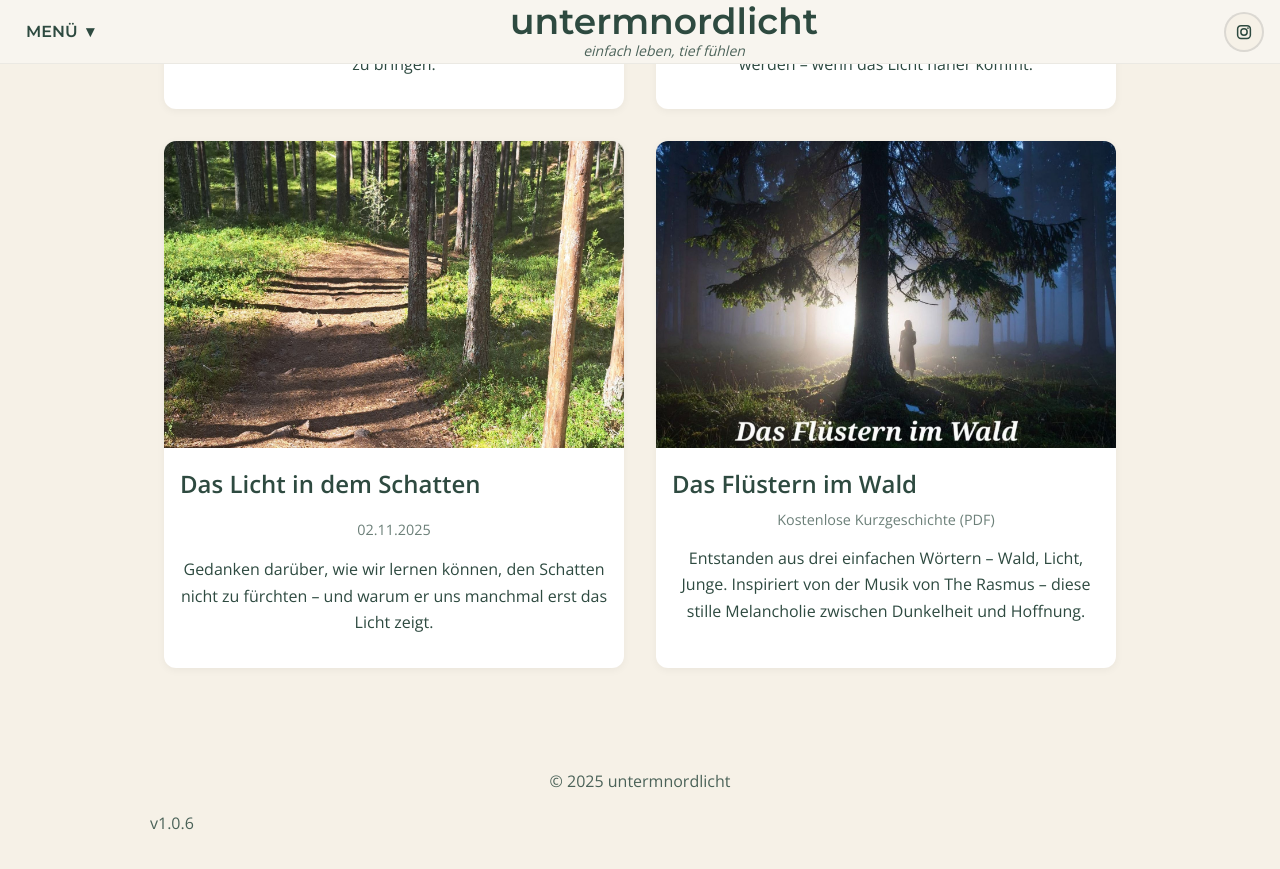
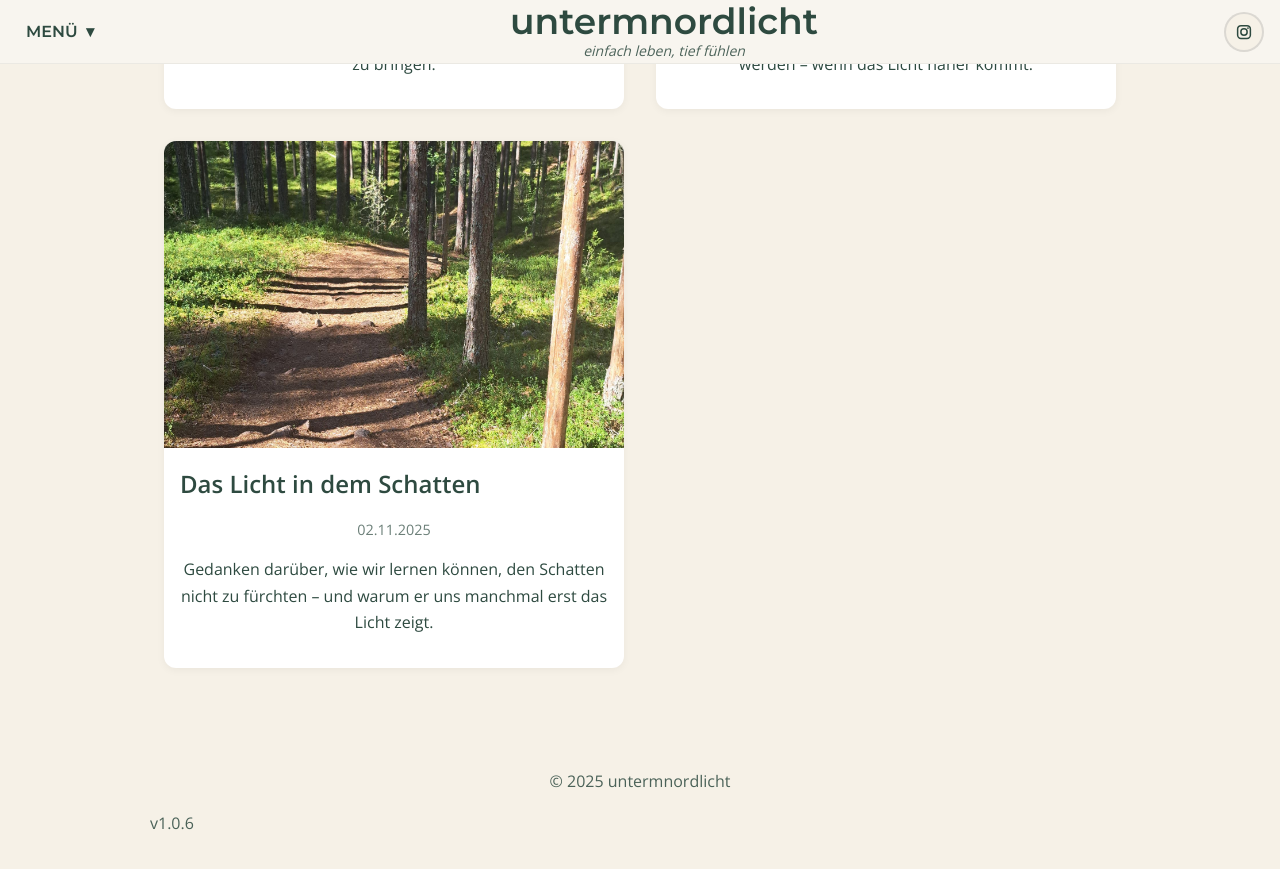
Before and after one commit to untermnordlicht/untermnordlicht, a Jekyll site: the page blog/schattentexte/index.html, which Jekyll copies as it is, in a window 1280 px wide and 900 px high, scrolled down 648 px. Shown: the top 869 px of the window. Built offline with Jekyll 4.4.1, drawn with Linux system fonts in a browser that asks for light colours.

Commit message:
Update index.html

```diff
--- a/blog/schattentexte/index.html
+++ b/blog/schattentexte/index.html
@@ -100,21 +100,6 @@ Sie bleiben.“</p>
 </article>
 
 
-<!-- Buch: Das Flüstern im Wald -->
-<article class="blog-card" style="border-radius:12px; overflow:hidden; background:#fff; box-shadow:0 2px 8px rgba(0,0,0,.05);">
-  <a href="/blog/schattentexte/buch/" style="text-decoration:none; color:inherit;">
-    <img src="/assets/buecher/Das Flüstern im Wald.jpg" alt="Das Flüstern im Wald – Cover" style="width:100%; height:auto; display:block;">
-    <div style="padding:1rem;">
-      <h2 style="margin:0 0 .3rem;">Das Flüstern im Wald</h2>
-      <p style="opacity:.7; font-size:.9rem; margin:0;">Kostenlose Kurzgeschichte (PDF)</p>
-      <p style="margin-top:.8rem;">
-        Entstanden aus drei einfachen Wörtern – Wald, Licht, Junge.
-        Inspiriert von der Musik von The Rasmus – diese stille Melancholie zwischen Dunkelheit und Hoffnung.
-      </p>
-    </div>
-  </a>
-</article>
-
 
 </section>
 </main>
```
